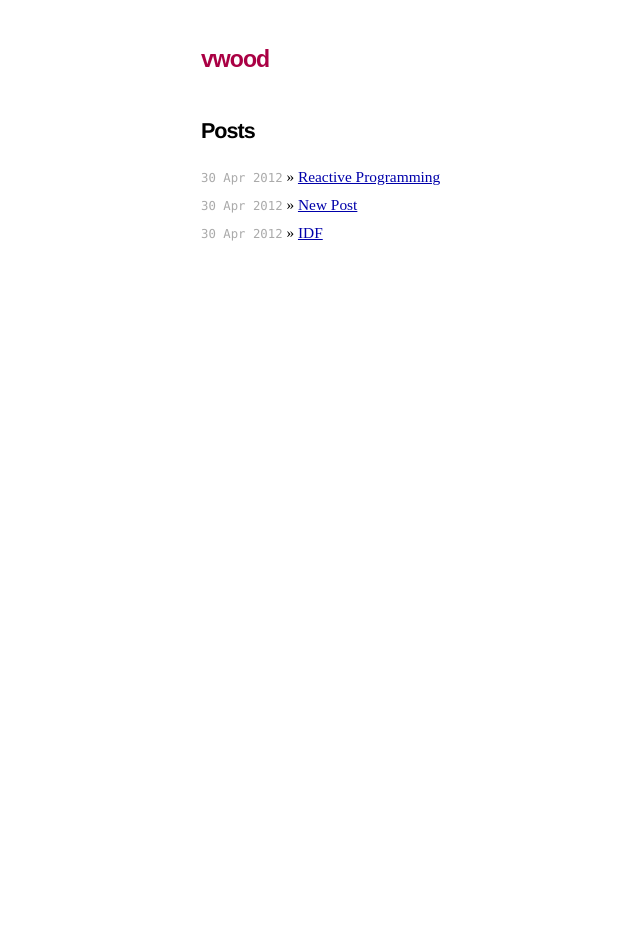
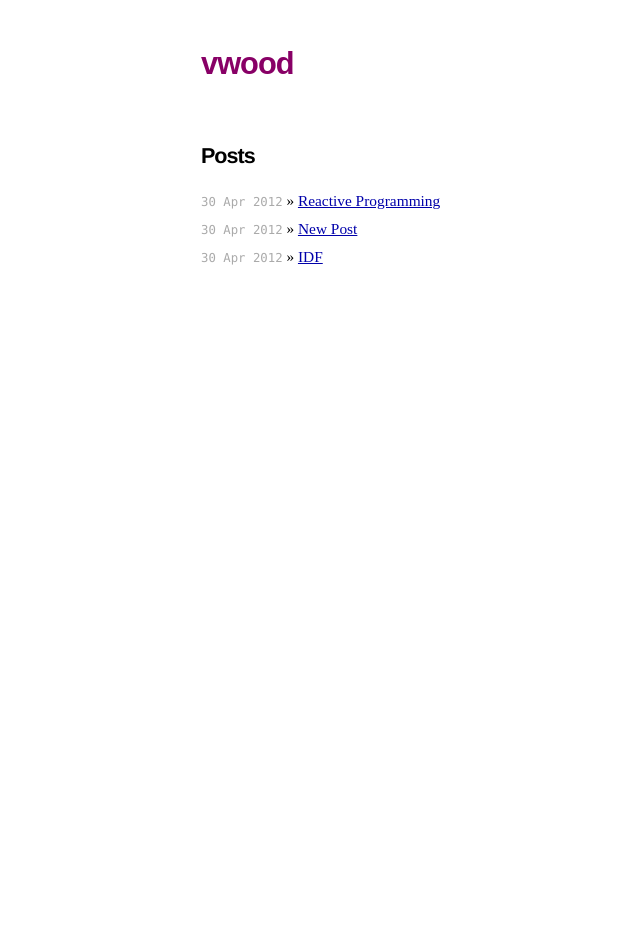
Before and after one commit to vwood/vwood.github.com, a Jekyll site: the page built from index.html, in a window 1280 px wide. Shown: the whole page, without its empty margins (131-771 px from the left). Built offline with Jekyll 4.4.1, drawn with Linux system fonts in a browser that asks for light colours; Markdown is read by kramdown in place of the engine named in the settings.

Commit message:
Fix title style.

```diff
--- a/css/style.css
+++ b/css/style.css
@@ -80,11 +80,12 @@ ul.posts span {
     font: 18px sans-serif;
     font-weight: bold;
     margin-bottom: 2em;
-    font-size: 150%;
+    font-size: 200%;
 }
 
 .site .title a {
-    color: #a04;
+    color: #806;
+    font-weight: bolder;
     text-decoration: none;
     letter-spacing: -1px;
 }
```
